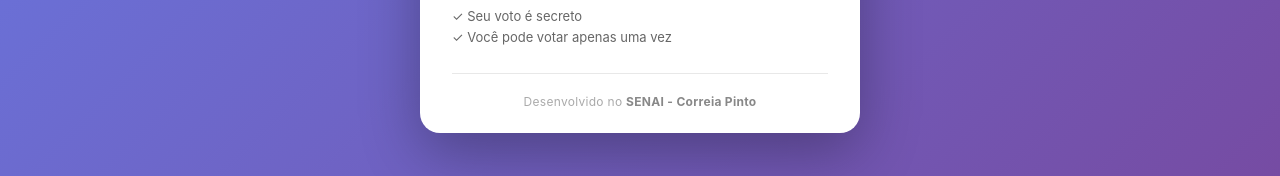
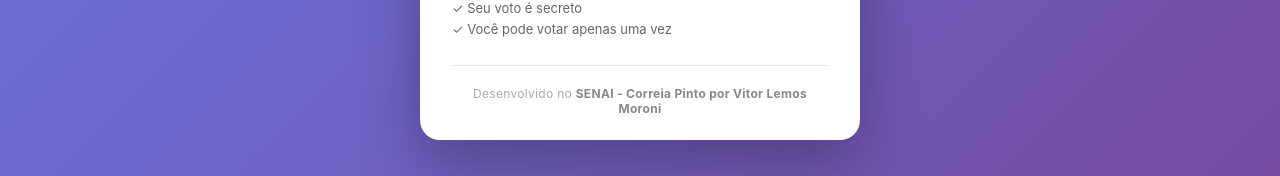
Before and after one commit to LemosMoroni/sistemavotosSENAI, a React (Vite) app: page / in a window 1280 px wide. Shown: the part 597-773 px from the top of the page. Built offline with nearby package versions, Linux system fonts and the light colour scheme; no server answers; the database is empty.

Commit message:
Update footer to include author name

```diff
--- a/src/pages/PaginaCPF.jsx
+++ b/src/pages/PaginaCPF.jsx
@@ -134,7 +134,7 @@ export default function PaginaCPF({ onCPFValido }) {
         </div>
 
         <div className="footer-senai">
-          <p>Desenvolvido no <span>SENAI - Correia Pinto</span></p>
+          <p>Desenvolvido no <span>SENAI - Correia Pinto por Vitor Lemos Moroni</span></p>
         </div>
       </div>
     </div>
```
